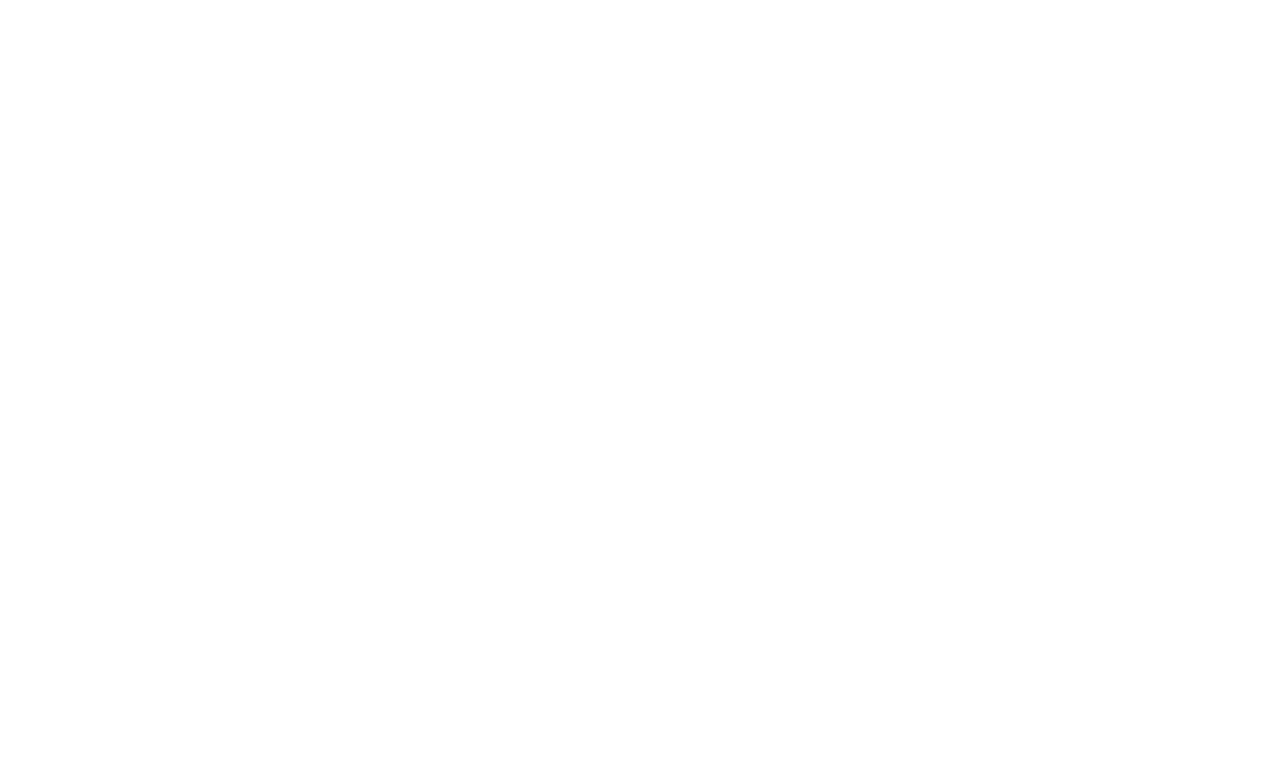
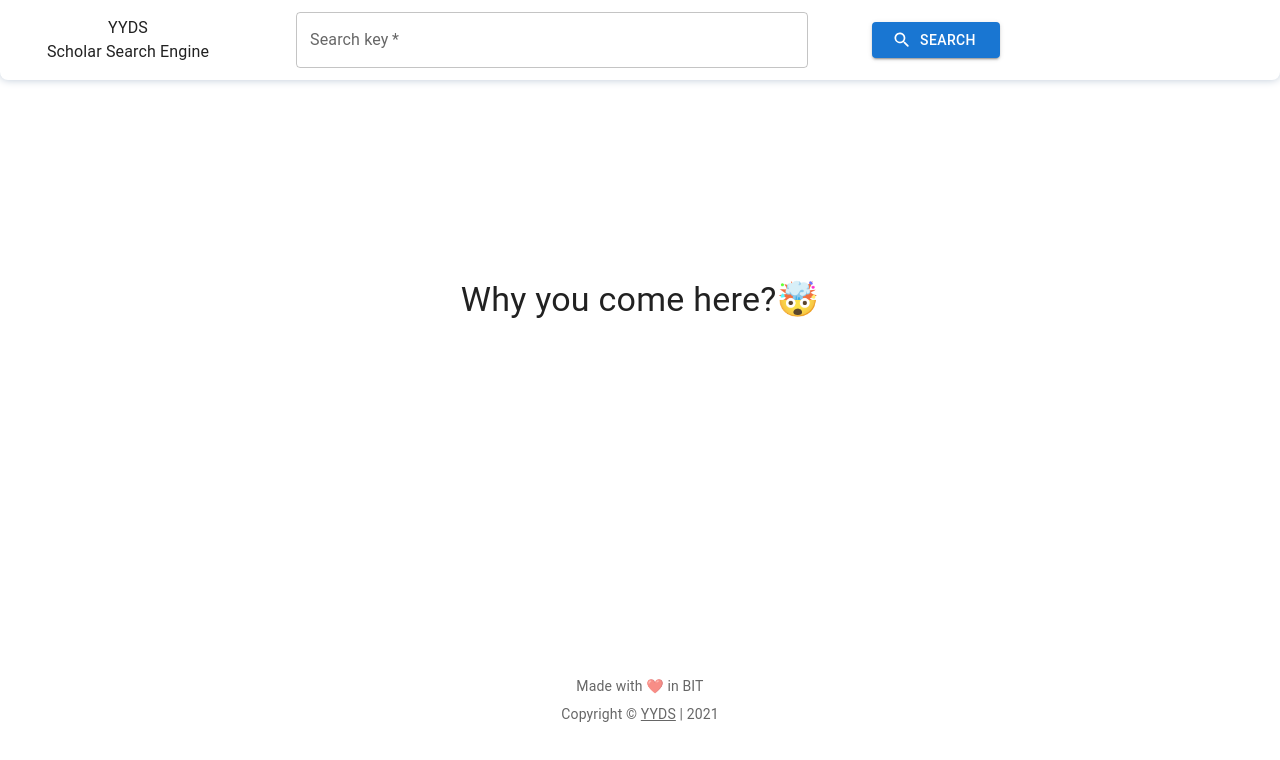
Before and after one commit to BITCS-Information-Retrieval-2021-2022/project2-yyds, a React (Create React App) app in the folder display_frontend/: page /error in a window 1280 px wide. Before the commit this address had no page. Shown: the top 760 px of the page. Built offline with nearby package versions, Linux system fonts and the light colour scheme.

Commit message:
:children_crossing:add 404 page

```diff
--- a/display_frontend/src/App.js
+++ b/display_frontend/src/App.js
@@ -1,9 +1,10 @@
 // import logo from './logo.svg';
 import './App.css';
-import {BrowserRouter as Router, Routes, Route} from "react-router-dom";
+import {BrowserRouter as Router, Routes, Route, Navigate} from "react-router-dom";
 import Home from "./pages/Home";
 import SearchResult from "./pages/SearchResult";
 import AuthorProfile from "./pages/AuthorProfile";
+import Error from "./pages/Error";
 
 
 function App() {    //TODO: 404 page
@@ -14,6 +15,8 @@ function App() {    //TODO: 404 page
         <Route path="/index.html" element={<Home />} />
         <Route path="/search" element={<SearchResult />} />
         <Route path="/author/:authorId" element={<AuthorProfile />} />
+        <Route path="/error" element={<Error />} />
+        <Route path="*" element={<Navigate to="/error" />} />
       </Routes>
     </Router>
   );
--- /dev/null
+++ b/display_frontend/src/pages/Error.js
@@ -0,0 +1,35 @@
+import React from "react";
+import {CssBaseline, Grid, Typography} from "@mui/material";
+import Copyright from "../components/Copyright";
+import NavigationBar from "../components/NavigationBar";
+
+
+function Error(){
+  return (
+    <React.Fragment>
+      <CssBaseline />
+      <Grid
+        container
+        sx={{margin: 'auto', height: "100vh"}}
+        justifyContent={"center"}
+      >
+        <Grid item xs={12}>
+          <NavigationBar searchKey="" />
+        </Grid>
+        <Grid item container xs={12}
+              marginX={"2.5%"} marginTop={"80px"}
+              height={"45%"} alignContent={"center"} justifyContent={"center"}
+        >
+          <Typography variant="h4" textAlign={"center"}>
+            Why you come here?🤯
+          </Typography>
+        </Grid>
+        <Grid item container xs={12} height={"30%"} alignContent={"flex-end"} justifyContent={"center"}>
+          <Copyright />
+        </Grid>
+      </Grid>
+    </React.Fragment>
+  );
+}
+
+export default Error;
```
